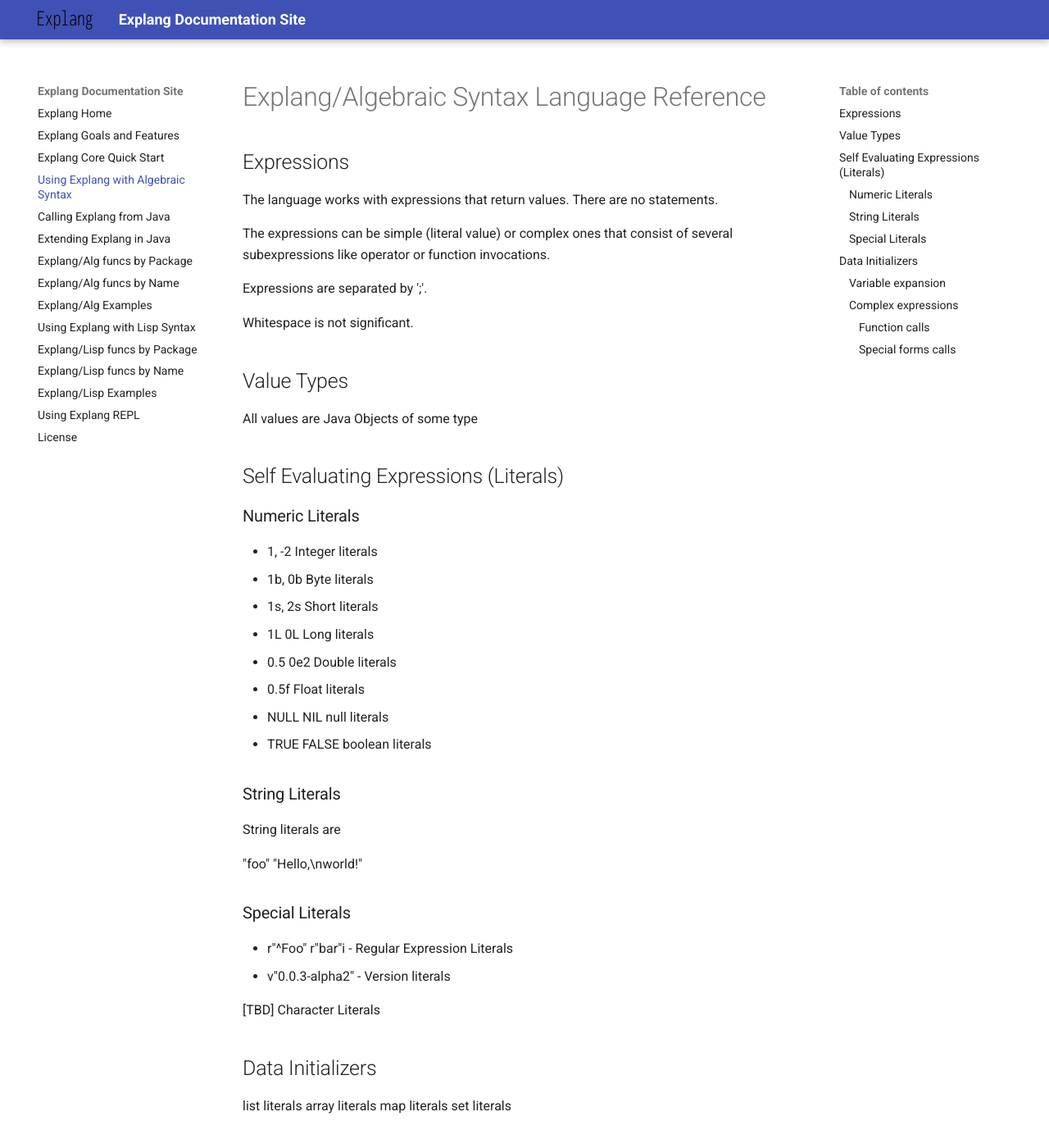
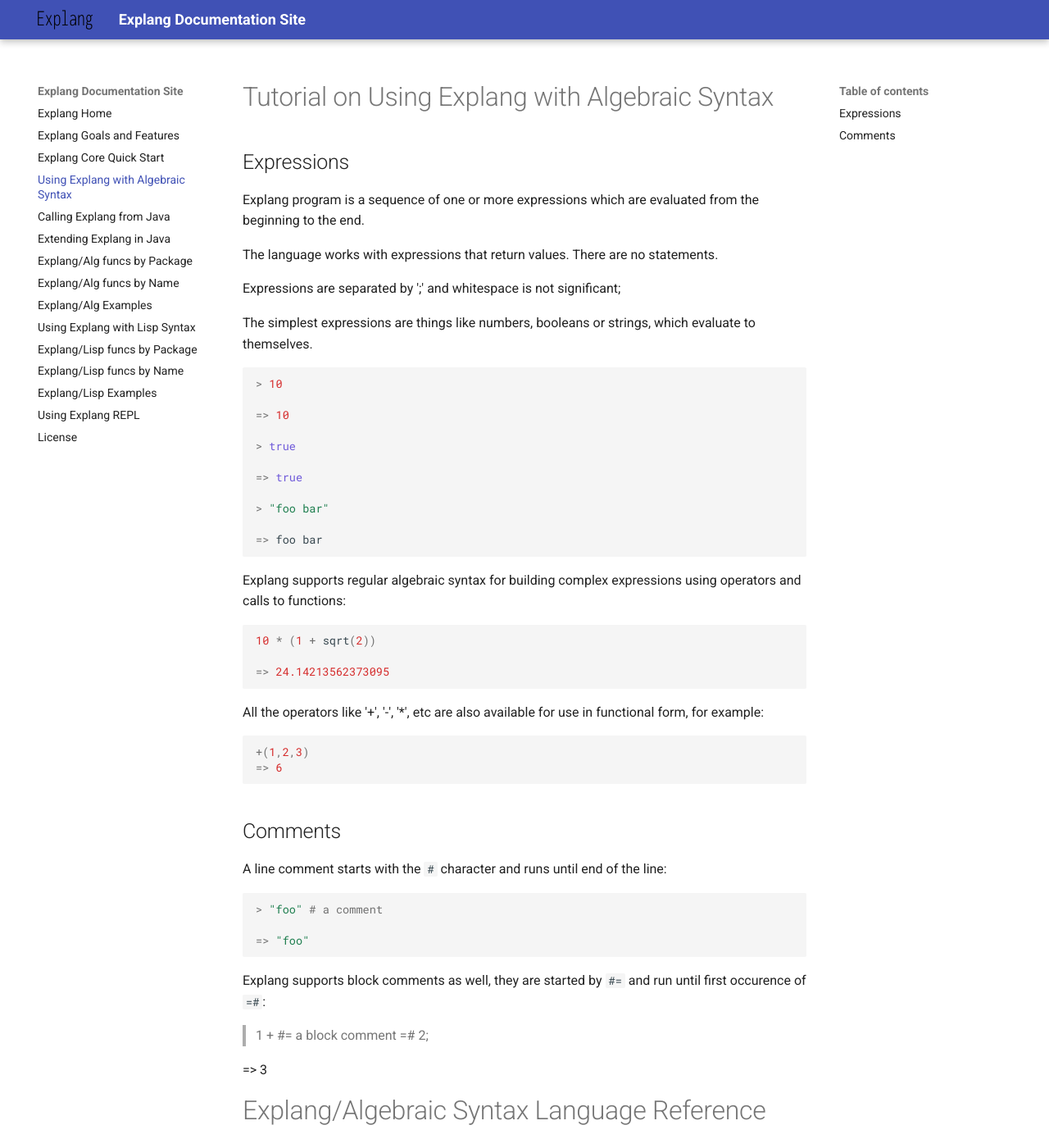
Before and after one commit to opsit-io/opsit-explang-docs, an MkDocs documentation site: the page built from docs/explang-alg.md, in a window 1280 px wide and 1400 px high. Shown: the whole window at 82% size. Built offline with MkDocs 1.6.1 and Material for MkDocs 9.7.7, drawn with Linux system fonts in a browser that asks for light colours.

Commit message:
feat: start algebraic syntax tutorial

````diff
--- a/docs/explang-alg.md
+++ b/docs/explang-alg.md
@@ -1,3 +1,79 @@
+Tutorial on Using Explang with Algebraic Syntax
+==========================================
+
+Expressions
+-----------
+
+Explang program is a sequence of one or more expressions which are evaluated
+from the beginning to the end.
+
+The language works with expressions that return values. There are no statements.
+
+Expressions are separated by ';' and whitespace is not significant;
+
+The simplest expressions are things like numbers, booleans or strings, which
+evaluate to themselves.
+
+```julia
+> 10
+
+=> 10
+
+> true
+
+=> true
+
+> "foo bar"
+
+=> foo bar
+```
+
+Explang supports regular algebraic syntax for building complex expressions
+using operators and calls to functions:
+
+```julia
+10 * (1 + sqrt(2))
+
+=> 24.14213562373095
+```
+
+All the operators like '+', '-', '*', etc are also available for use
+in functional form, for example:
+
+```julia
++(1,2,3)
+=> 6
+```
+
+Comments
+--------
+
+A line comment starts with the `#` character and runs until end of the line:
+
+```julia
+> "foo" # a comment
+
+=> "foo"
+```
+
+Explang supports block comments as well, they are started by `#=` and run until
+first occurence of `=#`:
+
+
+> 1 + #= a block comment =# 2;
+
+=> 3
+
+
+
+
+
+
+
+
+
+
+
 Explang/Algebraic Syntax Language Reference
 ===========================================
 
````
